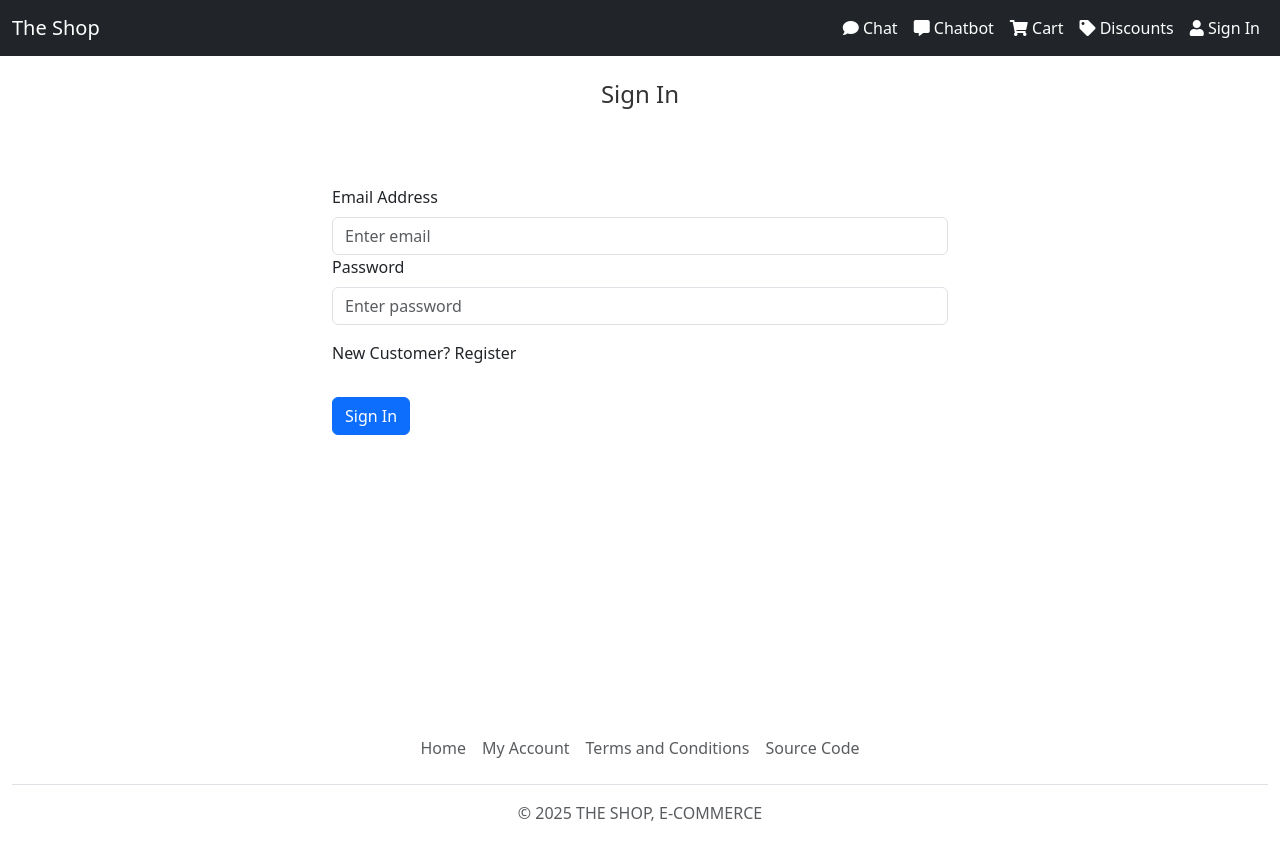
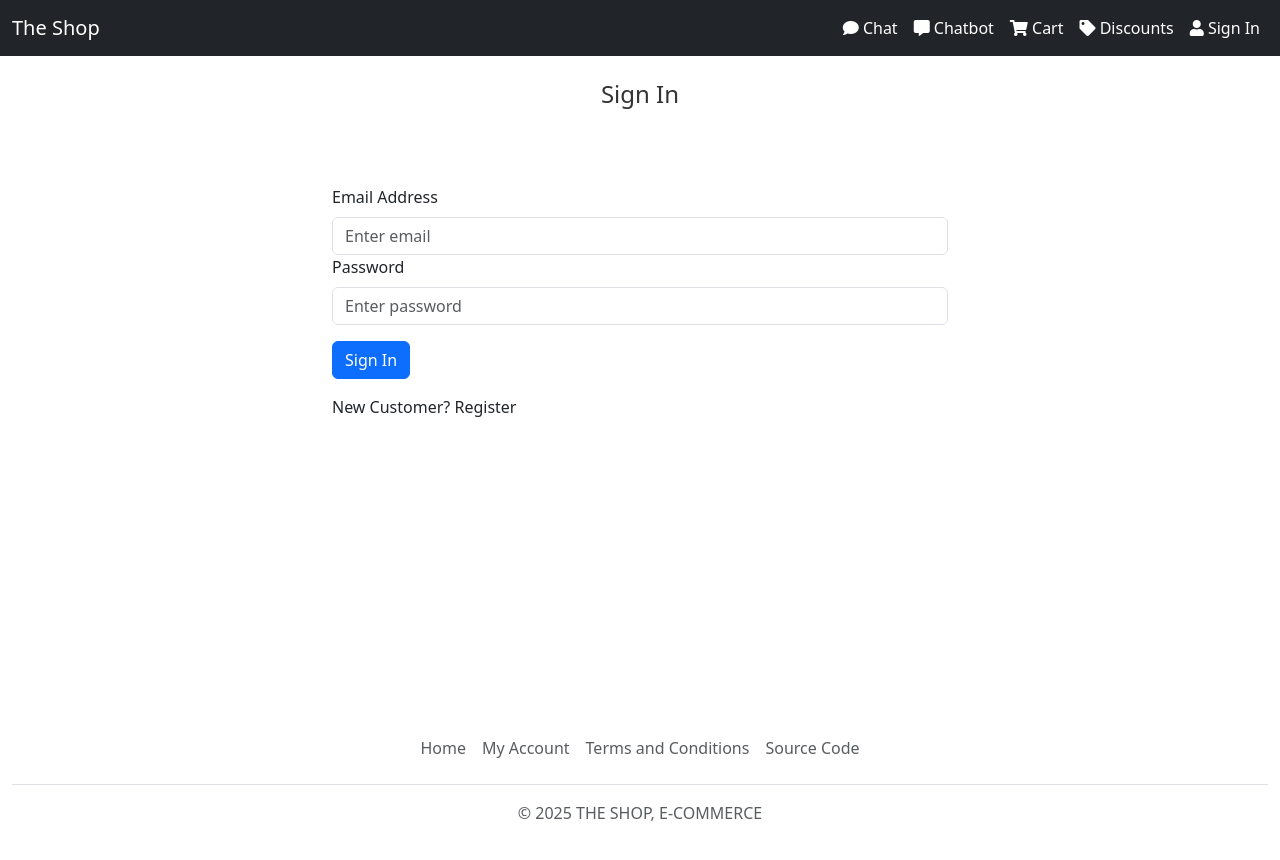
Before and after one commit to dluongta/The-Digital-Shop, a React (Create React App) app in the folder client/: page /login in a window 1280 px wide. Shown: the top 860 px of the page. Built offline with nearby package versions, Linux system fonts and the light colour scheme.

Commit message:
complete  app

```diff
--- a/client/src/pages/LoginScreen.js
+++ b/client/src/pages/LoginScreen.js
@@ -142,8 +142,11 @@ const LoginScreen = () => {
             onChange={(e) => setPassword(e.target.value)}
           ></Form.Control>
         </Form.Group>
+
+        <Button type="submit" variant="primary" className="mt-3">
+          Sign In
+        </Button>
       </Form>
-
       {/* New Customer Link */}
       <Row className="py-3">
         <Col>
@@ -153,11 +156,6 @@ const LoginScreen = () => {
           </Link>
         </Col>
       </Row>
-
-      {/* Move the Login Button here */}
-      <Button type="submit" variant="primary" className="mt-3">
-        Sign In
-      </Button>
 
       {/* Modal for new user registration */}
       <Modal show={showModal} onHide={() => setShowModal(false)}>
```
Also changed, not shown: 7 other files (tests, documents, lock files or other folders).
